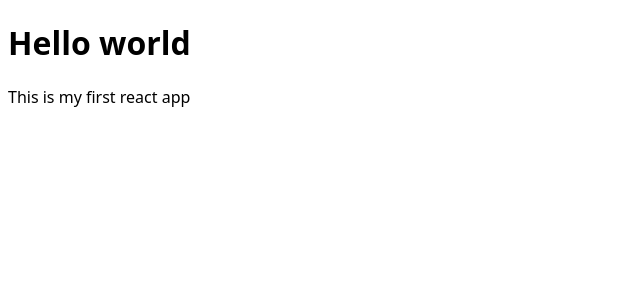
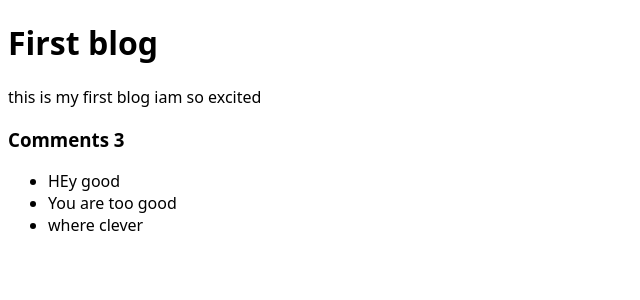
Before and after one commit to nemimj/feedback-app, a React (Create React App) app: page / in a window 1280 px wide. Shown: the top 300 px of the page, without its empty margins (0-640 px from the left). Built offline with nearby package versions, Linux system fonts and the light colour scheme.

Commit message:
added conditonals and dyanmic variables

```diff
--- a/src/App.js
+++ b/src/App.js
@@ -1,9 +1,30 @@
 function App() {
   // empty tag is called fragment tag
+
+  const title = "First blog";
+  const body = "this is my first blog iam so excited";
+  const showComments = true;
+  const comments = [
+    { id: 1, text: "HEy good" },
+    { id: 2, text: "You are too good" },
+    { id: 3, text: "where clever" },
+  ];
+  const commentBlock = (
+    <div className="comments">
+      <h3>Comments {comments.length}</h3>
+      <ul>
+        {comments.map((comment) => (
+          <li key={comment.id}>{comment.text} </li>
+        ))}
+      </ul>
+    </div>
+  );
+
   return (
     <div className="container">
-      <h1>Hello world </h1>
-      <p>This is my first react app</p>
+      <h1>{title}</h1>
+      <p>{body}</p>
+      {showComments && commentBlock}
     </div>
   );
 }
```
